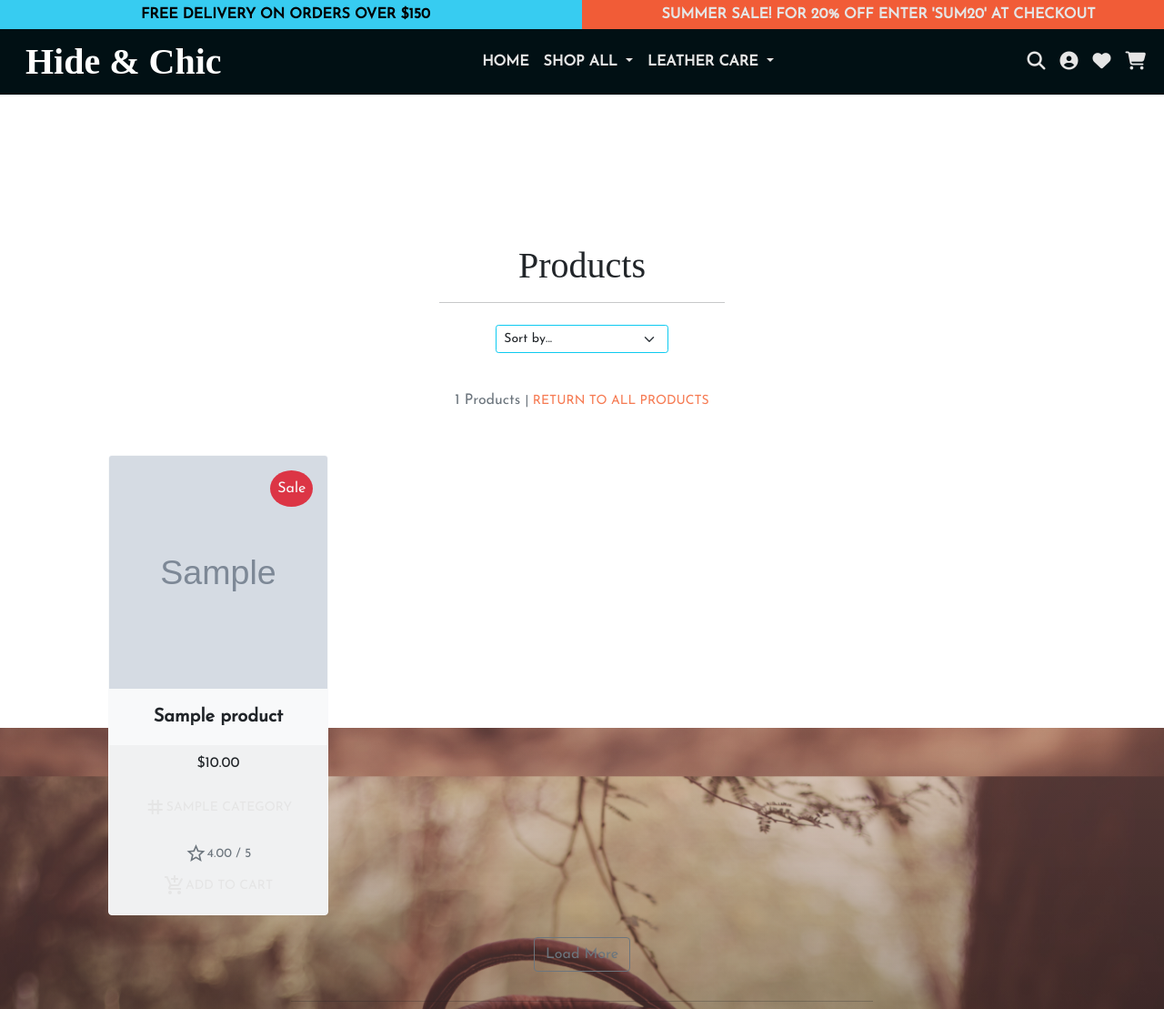
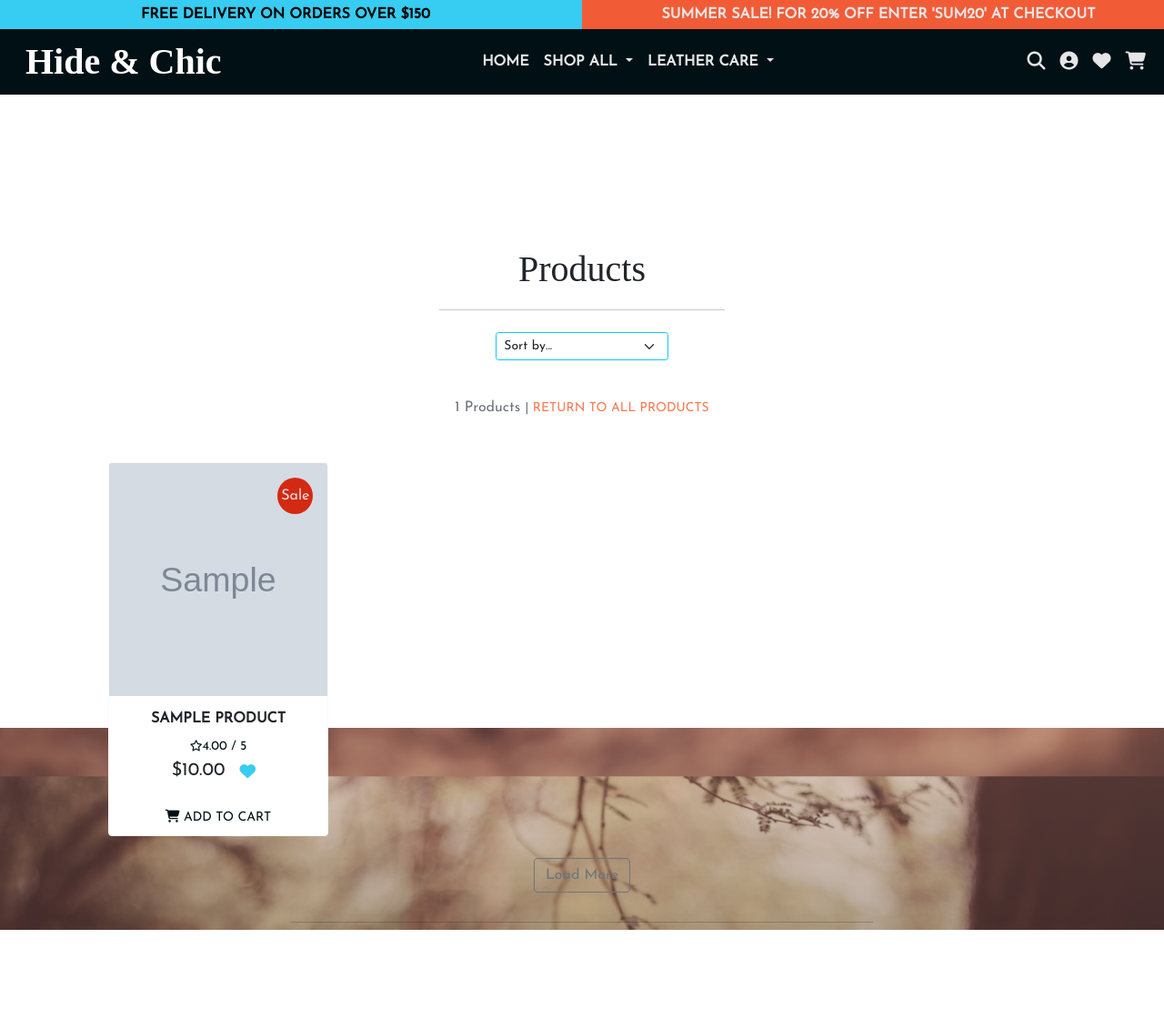
Before and after one commit to Wingkelinks/hide_and_chic_MSP4, a Django app: page /products/ in a window 1280 px wide. Shown: the whole page at 91% size. After the commit the page ends 1022 px from the top, so only its background shows below. Run offline with Django 3.2, Linux system fonts and the light colour scheme; tables that the repository leaves empty hold one stand-in row (values such as "Sample post"); grey boxes marked "Sample" are stand-in pictures; some libraries are stand-ins or nearby versions; some web fonts are replaced.

Commit message:
Style Product Cards & Add Wishlist Tooltips

```diff
--- a/products/templates/products/products.html
+++ b/products/templates/products/products.html
@@ -14,7 +14,7 @@
 <div class="container-fluid">
     <div class="row">
         <div class="col text-center">
-            <h1 class="logo-font p-1h1">Products</h1>
+            <h1 class="logo-font p-1">Products</h1>
             <hr class="w-25 mx-auto mb-4">
             {% for c in current_categories %}
                 <a class="category-badge text-decoration-none" href="{% url 'products' %}?category={{ c.name }}">
@@ -64,10 +64,10 @@
                 {% for product in products %}
                     <div class="col-sm-6 col-md-6 col-lg-4 col-xl-3 g-4">
                         <!-- Card Top - product image -->
-                        <div class="card h-100 border-light text-center position-relative bg-light">
+                        <div class="card h-100 border-light position-relative">
                             <!-- If product on sale render badge -->
                             {% if product.on_sale %}
-                                <span class="position-absolute top-0 end-0 p-2 m-3 bg-danger text-light rounded-circle">Sale</span>
+                                <span id="sale-badge" class="position-absolute top-0 end-0 py-2 px-1 m-3 rosso platinum-text rounded-circle">Sale</span>
                             {% endif %}
                             <!-- If image exists render img url -->
                             {% if product.image %}
@@ -77,32 +77,42 @@
                             <!-- Otherwise, render default img from media folder -->
                             {% else %}
                             <a href="{% url 'product_detail' product.id %}">
-                                <img class="card-img-top product-img img-fluid " src="{{ MEDIA_URL }}noimage.png" alt="{{ product.name }}">
+                                <img class="card-img-top product-img img-fluid" src="{{ MEDIA_URL }}noimage.png" alt="{{ product.name }}">
                             </a>
                             {% endif %}
                             <!-- Card Body - product name -->
-                            <div class="card-body">
-                                <p class="fw-bold fs-5 text mb-0">{{ product.name }}</p>
+                            <div class="card-body pb-0">
+                                <div class="row">
+                                    <div class="col text-center">
+                                        <h6 class="fw-bold text-uppercase mb-2">{{ product.name }}</h6>
+                                        <!-- Rating -->
+                                        {% if product.rating %}
+                                            <small class="blue-black-text"><i class="far fa-star fa-sm"></i>{{ product.rating }} / 5</small>
+                                        {% else %}
+                                            <small class="blue-black-text">No Rating</small>
+                                        {% endif %}
+                                    </div>
+                                </div>
+                                <div class="row justify-content-center">
+                                    <div class="col-6 text-end">
+                                        <p class="font-weight-bold fs-5">${{ product.price }}</p>
+                                    </div>
+                                    <!-- Add to wishlist -->
+                                    <div class="col-4 text-start p-1">
+                                        <small>
+                                            <a id="wishlist" class="cyan-text nav-icons heart" href="#" data-bs-toggle="tooltip" data-bs-placement="right" title="Add to Wishlist">
+                                                <i class="fas fa-heart fa-lg heart me-lg-0 me-3"></i>
+                                            </a>
+                                        </small>
+                                    </div>
+                                </div>
                             </div>
-                            <!-- Card Footer - product price, category & rating -->
-                            <div class="card-footer border-0">
+                            <!-- Card Footer - add to cart -->
+                            <div class="card-footer border-0 bg-transparent ">
                                 <div class="row">
-                                    <div class="col">
-                                        <p class="font-weight-bold">${{ product.price }}</p>
-                                        {% if product.category %}
-                                        <p class="small">
-                                            <a class="text-muted nav-link text-uppercase" href="{% url 'products' %}?category={{ product.category.name }}">
-                                                <i class="material-icons">tag</i>{{ product.category.friendly_name }}
-                                            </a>
-                                        </p>
-                                        {% endif %}
-                                        {% if product.rating %}
-                                            <small class="text-muted"><i class="material-icons">star_border</i>{{ product.rating }} / 5</small>
-                                        {% else %}
-                                            <small class="text-muted">No Rating</small>
-                                        {% endif %}
+                                    <div class="col text-center">
                                         <small class="product-action">
-                                            <a class="text-muted nav-link text-uppercase" href="#!"><i class="material-icons">add_shopping_cart</i>Add to Cart</a>
+                                            <a class="blue-black-text text-decoration-none link-secondary text-uppercase" href="#!"><i class="fas fa-shopping-cart"></i> Add to Cart</a>
                                         </small>
                                         {% if request.user.is_superuser %}
                                             <small class="mx-auto">
@@ -154,4 +164,11 @@
             }
         })
     </script>
+    <!-- Tooltips -->
+    <script type="text/javascript">
+        $(document).ready(function(){
+           $('[data-bs-toggle="tooltip"]').tooltip();
+        });
+
+    </script>
 {% endblock %}
--- a/static/css/base.css
+++ b/static/css/base.css
@@ -232,6 +232,7 @@ body {
 	height: 50%;
 	object-fit: cover;
 }
+
 /* ------------------------------- PRODUCTS PAGE END*/
 
 /* TOASTS ------------------------------- */
```
